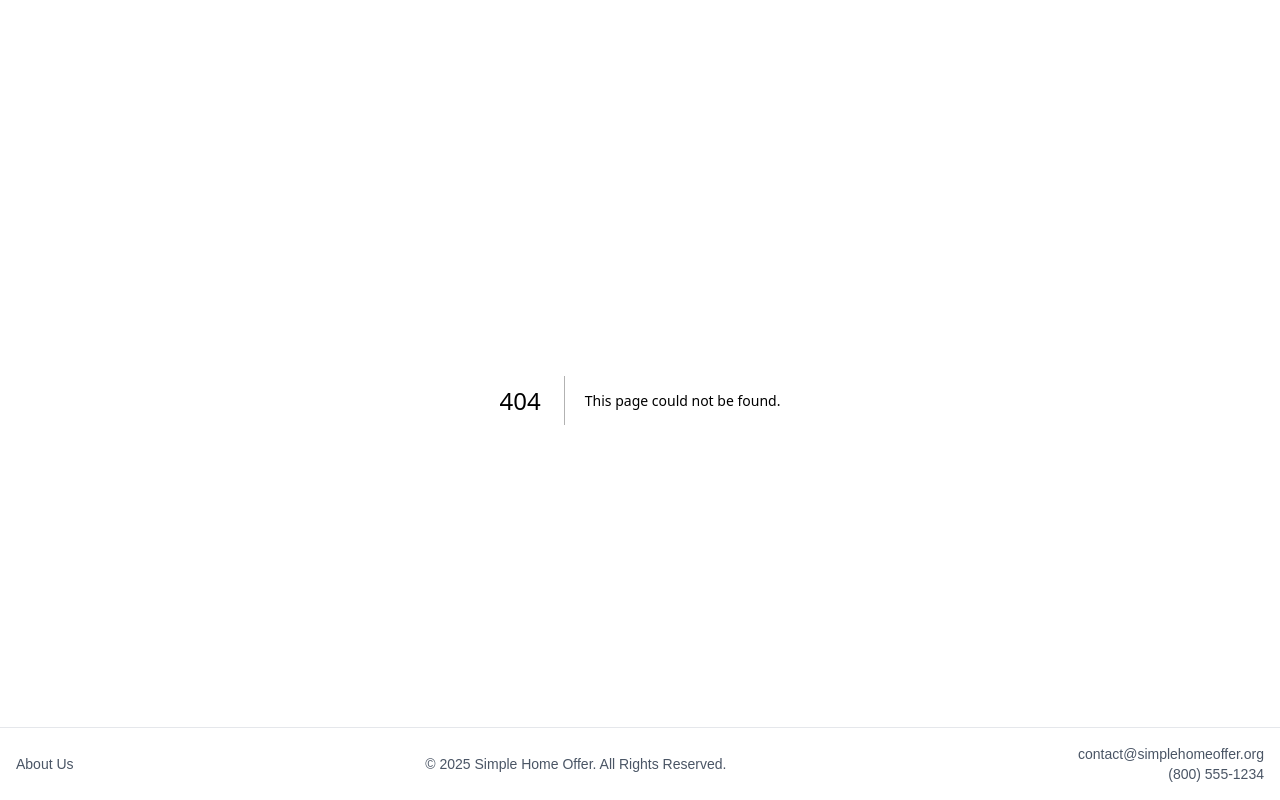
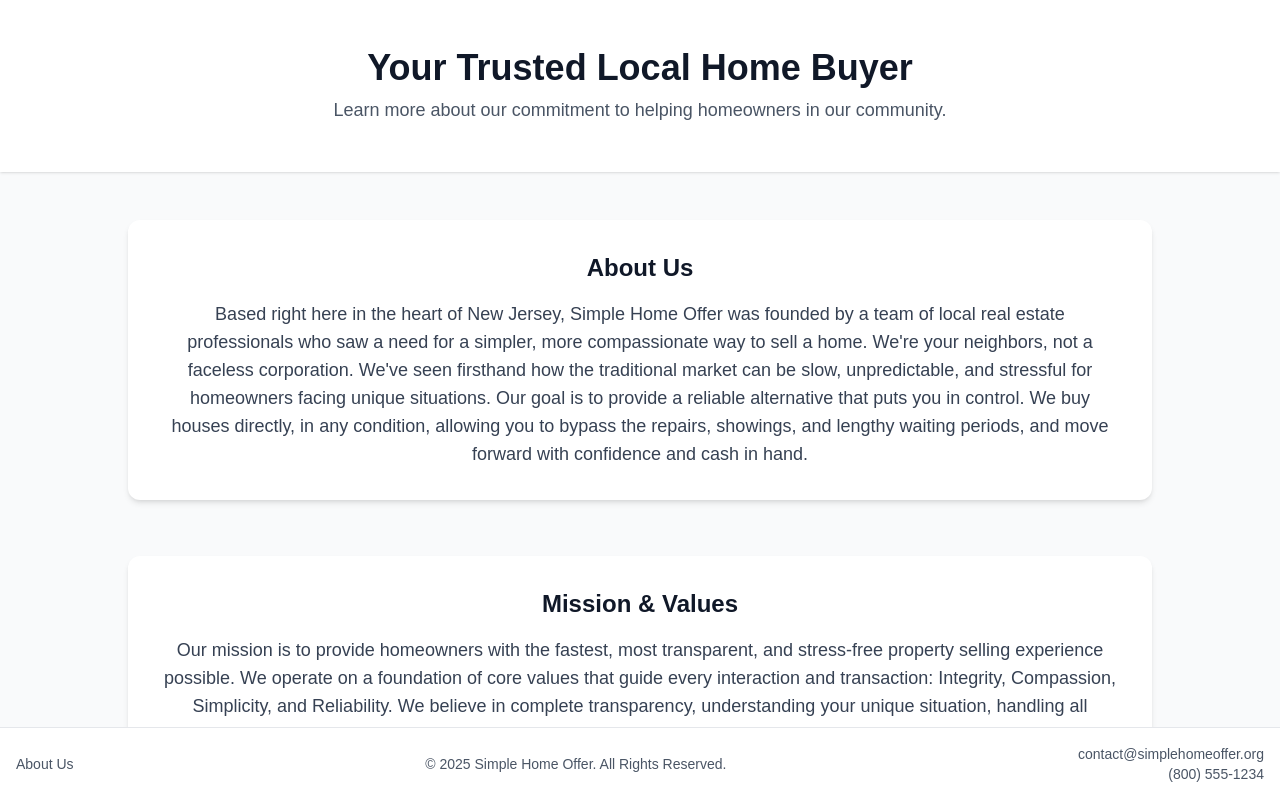
Before and after one commit to autodev110/wholesaledemo, a Next.js app: page /about in a window 1280 px wide. Before the commit this address had no page. Shown: the top 800 px of the page. Built offline with nearby package versions, Linux system fonts and the light colour scheme.

Commit message:
small tweaks

```diff
--- /dev/null
+++ b/src/app/about/page.tsx
@@ -0,0 +1,52 @@
+// src/app/about/page.tsx
+import Card from "@/app/components/Card";
+
+// It's good practice to keep the card content in an array
+const aboutPageData = [
+  {
+    title: "About Us",
+    text: "Based right here in the heart of New Jersey, Simple Home Offer was founded by a team of local real estate professionals who saw a need for a simpler, more compassionate way to sell a home. We're your neighbors, not a faceless corporation. We've seen firsthand how the traditional market can be slow, unpredictable, and stressful for homeowners facing unique situations. Our goal is to provide a reliable alternative that puts you in control. We buy houses directly, in any condition, allowing you to bypass the repairs, showings, and lengthy waiting periods, and move forward with confidence and cash in hand."
+  },
+  {
+    title: "Mission & Values",
+    text: "Our mission is to provide homeowners with the fastest, most transparent, and stress-free property selling experience possible. We operate on a foundation of core values that guide every interaction and transaction: Integrity, Compassion, Simplicity, and Reliability. We believe in complete transparency, understanding your unique situation, handling all complexities, and standing by our cash offer to close on your timeline."
+  },
+  {
+    title: "Testimonials",
+    text: "“After my father passed away, I inherited his home in Camden. Living out of state, the thought of managing repairs and a traditional sale was a nightmare. The team was incredible, honest, and we closed in two weeks.” – Michael R. \n\n “I was a tired landlord with a rental property in Cherry Hill that needed more work than I was willing to put in. They gave me a solid cash offer and took the property as-is. It was a huge weight off my shoulders.” – Linda P."
+  }
+];
+
+export default function AboutPage() {
+  return (
+    <div className="bg-gray-50 min-h-screen">
+      {/* Page Header */}
+      <header className="bg-white shadow-sm">
+        <div className="max-w-5xl mx-auto py-12 px-4 text-center">
+          <h1 className="text-4xl font-bold text-gray-900">
+            Your Trusted Local Home Buyer
+          </h1>
+          <p className="mt-2 text-lg text-gray-600">
+            Learn more about our commitment to helping homeowners in our community.
+          </p>
+        </div>
+      </header>
+
+      {/* Main Content with Cards */}
+      <main className="py-12 px-4">
+        <div className="max-w-5xl mx-auto grid gap-8">
+          {aboutPageData.map((card, index) => (
+            <div key={index}>
+              {/* We reuse your existing Card component */}
+              <Card
+                title={card.title}
+                text={card.text}
+                isExpanded={true} // Keep the card always expanded
+              />
+            </div>
+          ))}
+        </div>
+      </main>
+    </div>
+  );
+}
--- a/src/app/components/Card.tsx
+++ b/src/app/components/Card.tsx
@@ -28,7 +28,8 @@
             className="overflow-hidden"
           >
             {/* CHANGE 1: Made the body text larger (added text-lg) */}
-            <p className="text-lg text-gray-700 pt-2">{text}</p>
+            <p className="text-lg text-gray-700 pt-2 whitespace-pre-wrap">{text}</p>
+
           </motion.div>
         )}
       </AnimatePresence>
--- a/src/app/page.tsx
+++ b/src/app/page.tsx
@@ -15,7 +15,7 @@
  },
  {
    title: "Step 3: Close On Your Timeline",
-   text: "If you accept our offer, the rest is easy. You pick the closing date that works for you, whether it's in a week or a few months. We handle all the paperwork and closing costs. All you have to do is show up, sign, and get your cash."
+   text: "If you accept our offer, the rest is easy. You pick the closing date that works for you, whether it's in a week or a few months. We handle all the paperwork and closing costs. All you have to do is show up, sign, and get your cash. \nYes, Its really that simple!"
  }
 ];
 
@@ -36,7 +36,7 @@
           className="px-8 py-4 bg-indigo-700 text-white rounded-lg font-semibold text-lg hover:bg-indigo-800 transition-colors"
           onClick={() => router.push("/form")}
         >
-          Get Your Free Offer
+          Click To Get Your Free Offer Now !
         </button>
       </div>
     </main>
```
